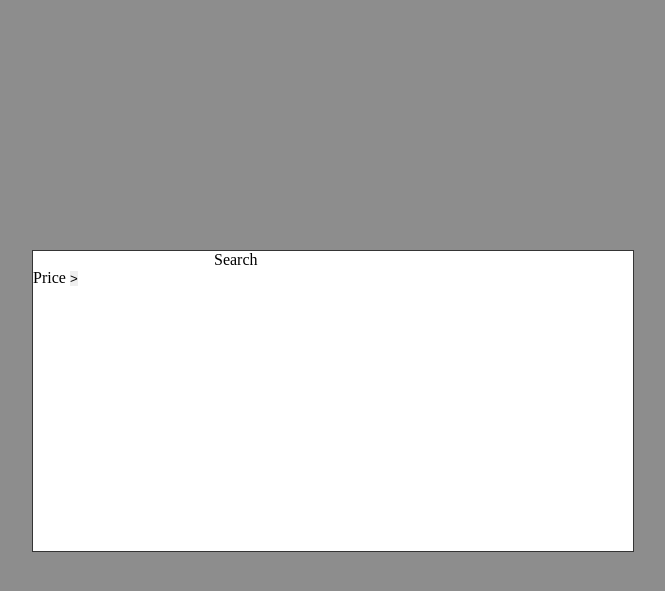
After one commit to dbblTS/TecInASec_Web, a PHP site: page /index.html in a window 1280 px wide. The commit adds this page. Shown: the top 591 px of the page, without its empty margins (308-973 px from the left). Run offline with PHP 8.4, Linux system fonts and the light colour scheme.

```diff
--- /dev/null
+++ b/index.html
@@ -0,0 +1,22 @@
+<!DOCTYPE html>
+<html>
+    <head>
+        <title>TecInASec</title>
+        <meta http-equiv="X-UA-Compatible" content="IE=edge" />
+        <link rel="stylesheet" type="text/css" href="style.css">
+    </head>
+    <body>
+        <?php include 'header.php'; ?>
+        <div class="main_form_container">
+            <form action="search.php">
+                <input type="text" name="searchString" class="form_search">
+                <label>Search</label>
+                <input type="text" pattern="[0-9]*" name="minPrice" class="form_price">
+                <input type="text" pattern="[0-9]*" name="maxPrice" class="form_price">
+                <label>Price</label>
+                <button type="submit" class="form_submit">></button>
+            </form>
+        </div>
+        <?php include 'footer.php'; ?>
+    </body>
+</html>
--- a/style.css
+++ b/style.css
@@ -191,13 +191,14 @@ header .Logo{
 }
 
 footer {
+    color: #FFFFFF;
     width: 100%;
-    height: 0;
+    height: 20px;
     position: fixed;
     bottom: 0;
     text-align: center;
     transition: all 0.7s ease-out;
-    padding-top: 20px;
+    background-color: #B50909;
 }
 footer:hover{
     width: 100%;
```
